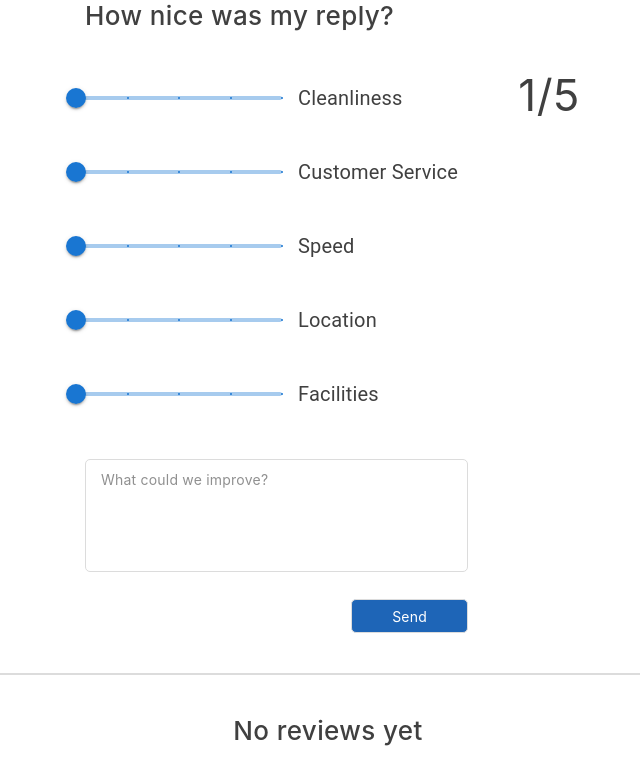
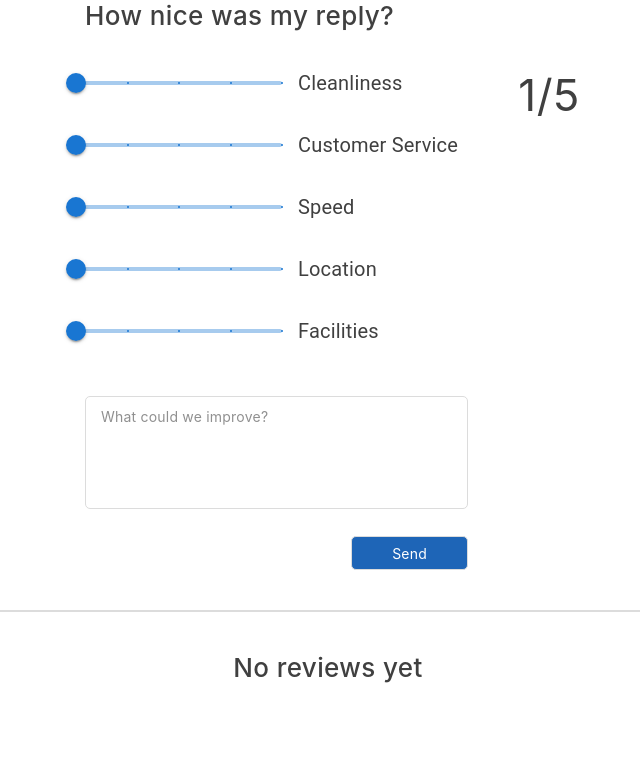
Before and after one commit to Romancikh/reviewer, a React (Vite) app: page / in a window 1280 px wide. Shown: the top 784 px of the page, without its empty margins (312-952 px from the left). Built offline with nearby package versions, Linux system fonts and the light colour scheme.

Commit message:
Rewrite ReviewFormParameters

```diff
--- a/src/components/ReviewFormParameters/ReviewFormParameters.css
+++ /dev/null
@@ -1,6 +0,0 @@
-.review-form__parameters {
-  padding-top: 15px;
-  display: flex;
-  flex-direction: column;
-  gap: 44px;
-}
--- a/src/components/ReviewFormParameters/ReviewFormParameters.tsx
+++ b/src/components/ReviewFormParameters/ReviewFormParameters.tsx
@@ -1,6 +1,6 @@
+import Stack from "@mui/material/Stack";
 import { RatingParameters } from "../../types/RatingParameter";
 import Parameter from "../Parameter/Parameter";
-import "./ReviewFormParameters.css";
 
 type ReviewFormParametersProps = {
   ratingParameters: RatingParameters;
@@ -16,7 +16,7 @@ function ReviewFormParameters({
   onChange,
 }: ReviewFormParametersProps) {
   return (
-    <div className="review-form__parameters">
+    <Stack gap={4}>
       {Object.keys(ratingParameters).map((id) => (
         <Parameter
           key={id}
@@ -26,7 +26,7 @@ function ReviewFormParameters({
           onChange={onChange}
         />
       ))}
-    </div>
+    </Stack>
   );
 }
 
```
